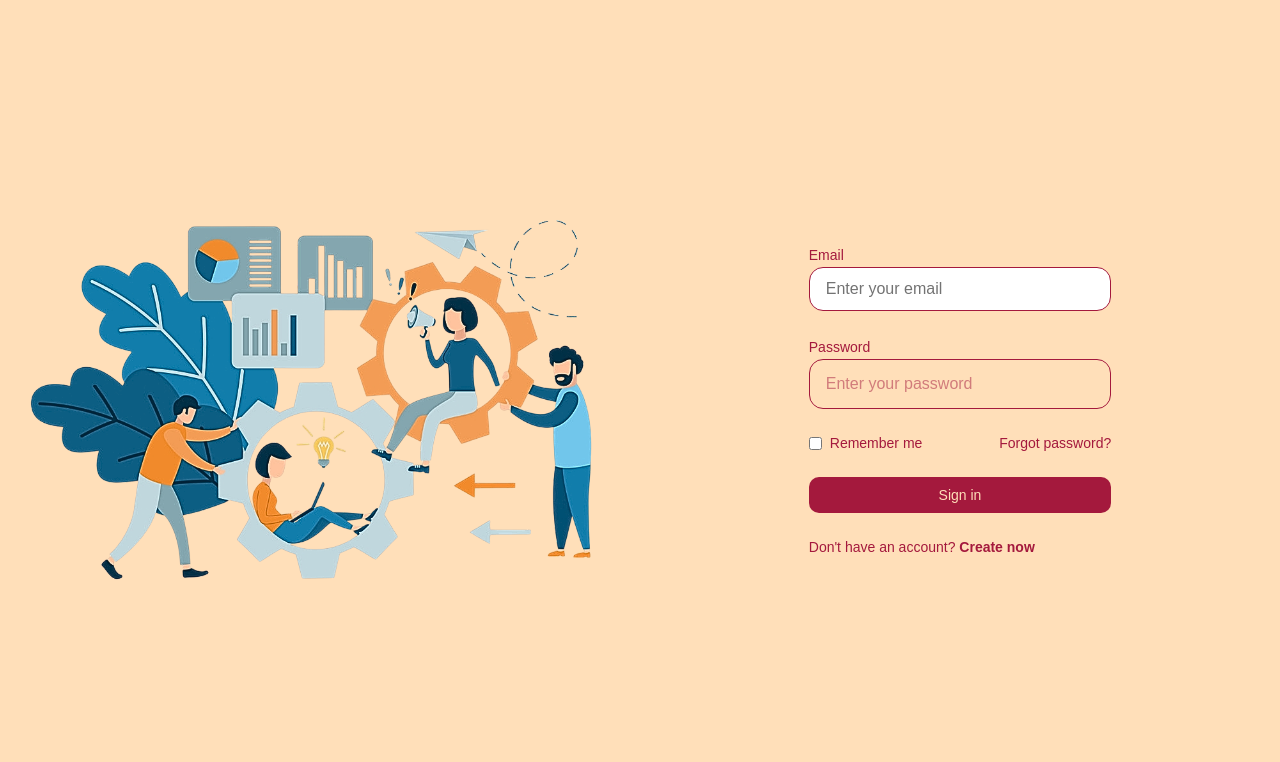
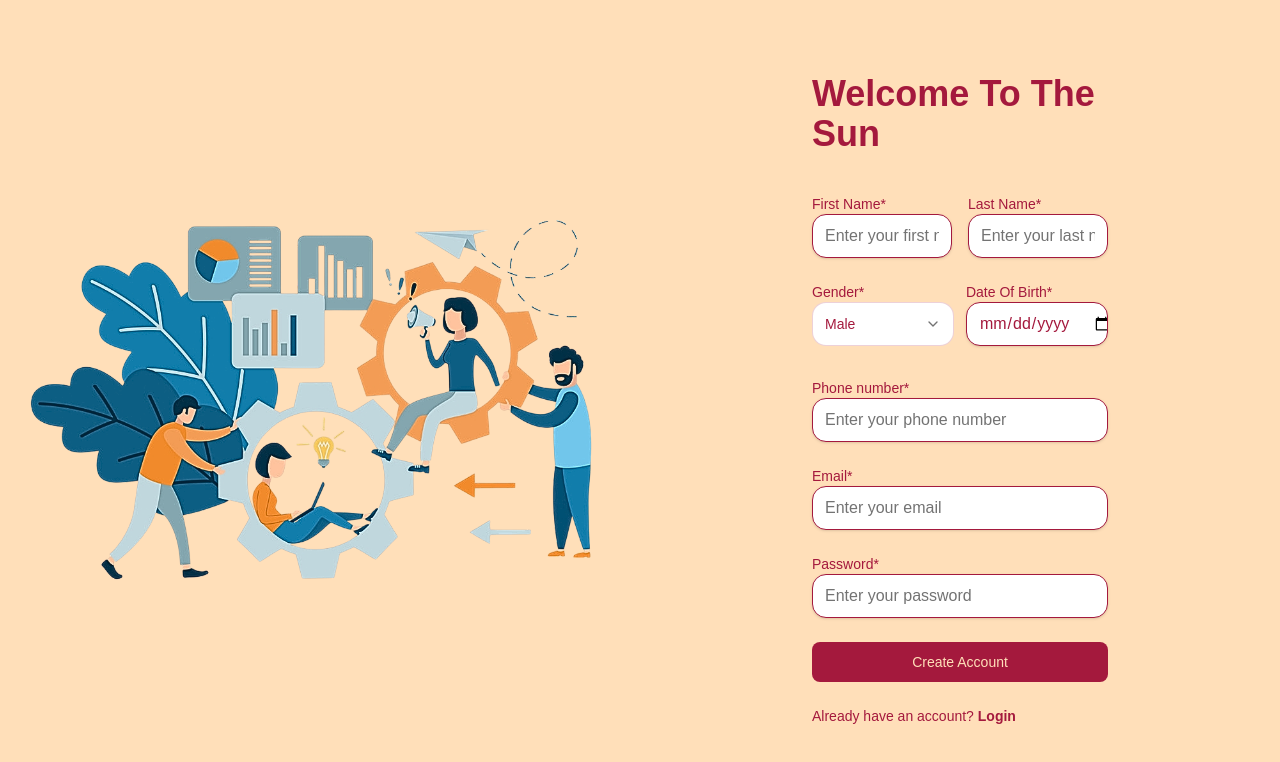
Before and after one commit to chugnv05/auth-website, a React (Vite) app: page /register in a window 1280 px wide. Shown: the top 762 px of the page. Built offline with nearby package versions, Linux system fonts and the light colour scheme.

Commit message:
feat: register form

```diff
--- a/src/features/auth/components/LoginForm.tsx
+++ b/src/features/auth/components/LoginForm.tsx
@@ -1,59 +1,43 @@
 import { PATHS } from "@/routers/paths";
 import { Button } from "@/shared/ui/Button";
 import { Input } from "@/shared/ui/Input";
+import { Label } from "@/shared/ui/label";
 import { Link } from "react-router-dom";
 
 export default function LoginForm() {
   return (
     <form className="space-y-6 text-crimson-red">
       <div className="space-y-2">
-        <label htmlFor="email" className="text-sm">
-          Email
-        </label>
+        <Label variant="basic">Email*</Label>
 
-        <Input
-          id="email"
-          type="email"
-          placeholder="Enter your email"
-          className="w-full rounded-xl border border-crimson-red px-4 py-3 outline-none transition focus:border-primary"
-        />
+        <Input variant="basic" type="email" placeholder="Enter your email" />
       </div>
 
       <div className="space-y-2">
-        <label htmlFor="password" className="text-sm font-medium">
-          Password
-        </label>
+        <Label variant="basic">Password*</Label>
 
-        <input
-          id="password"
-          type="password"
-          placeholder="Enter your password"
-          className="w-full rounded-xl border border-crimson-red px-4 py-3 outline-none transition focus:border-primary"
-        />
+        <Input variant="basic" placeholder="Enter your password" />
       </div>
 
-      <div
-        className="flex items-center justify-between
-      "
-      >
-        <label className="flex items-center gap-2 text-sm">
-          <input type="checkbox" />
+      <div className="flex items-center justify-between">
+        <Label variant="basic">
+          <Input variant="checkBox" type="checkbox" />
           <span> Remember me</span>
-        </label>
+        </Label>
 
         <Link to={PATHS.FORGOT_PASSWORD} className="text-sm hover:underline">
-          Forgot password?
+          Forgot password
         </Link>
       </div>
 
-      <Button variant="authBlock" type="submit">
+      <Button variant="authBlock" size="lg" type="submit">
         Sign in
       </Button>
 
       <p className="text-sm">
         Don't have an account?{" "}
         <Link to={PATHS.REGISTER} className="font-semibold hover:underline">
-          Create now
+          Register now
         </Link>
       </p>
     </form>
--- a/src/features/auth/components/RegisterForm.tsx
+++ b/src/features/auth/components/RegisterForm.tsx
@@ -0,0 +1,80 @@
+import { PATHS } from "@/routers/paths";
+import { Button } from "@/shared/ui/Button";
+import { Input } from "@/shared/ui/Input";
+import { Label } from "@/shared/ui/label";
+import { Select, SelectContent, SelectItem, SelectTrigger, SelectValue } from "@/shared/ui/Select";
+import { Link } from "react-router-dom";
+
+export default function RegisterForm() {
+  return (
+    <form className="space-y-6 text-crimson-red">
+      <div className="flex gap-4">
+        <div className="space-y-2">
+          <Label variant="basic">First Name*</Label>
+
+          <Input variant="basic" placeholder="Enter your first name" />
+        </div>
+
+        <div className="space-y-2">
+          <Label variant="basic">Last Name*</Label>
+
+          <Input variant="basic" placeholder="Enter your last name" />
+        </div>
+      </div>
+
+      <div className="flex justify-between">
+        <div className="space-y-2 w-[48%]">
+          <Label variant="basic">Gender*</Label>
+
+          <Select>
+            <SelectTrigger variant="auth">
+              <SelectValue placeholder="Male" />
+            </SelectTrigger>
+
+            <SelectContent>
+              <SelectItem value="MALE">Male</SelectItem>
+              <SelectItem value="FEMALE">Female</SelectItem>
+              <SelectItem value="UNKNOWN">Unknown</SelectItem>
+              <SelectItem value="OTHER">Other</SelectItem>
+            </SelectContent>
+          </Select>
+        </div>
+
+        <div className="space-y-2 w-[48%]">
+          <Label variant="basic">Date Of Birth*</Label>
+
+          <Input variant="basic" type="date" placeholder="Enter your last name" />
+        </div>
+      </div>
+
+      <div className="space-y-2">
+        <Label variant="basic">Phone number*</Label>
+
+        <Input variant="basic" type="number" placeholder="Enter your phone number" />
+      </div>
+
+      <div className="space-y-2">
+        <Label variant="basic">Email*</Label>
+
+        <Input variant="basic" type="email" placeholder="Enter your email" />
+      </div>
+
+      <div className="space-y-2">
+        <Label variant="basic">Password*</Label>
+
+        <Input variant="basic" type="password" placeholder="Enter your password" />
+      </div>
+
+      <Button variant="authBlock" size="lg" type="submit">
+        Create Account
+      </Button>
+
+      <p className="text-sm">
+        Already have an account?{" "}
+        <Link to={PATHS.LOGIN} className="font-semibold hover:underline">
+          Login
+        </Link>
+      </p>
+    </form>
+  );
+}
--- a/src/layouts/auth/AuthLayout.tsx
+++ b/src/layouts/auth/AuthLayout.tsx
@@ -8,7 +8,7 @@ export default function AuthLayout() {
         <img src={svg.banner} alt="Banner" className="w-full" />
       </div>
 
-      <div className="flex items-center justify-center px-6 py-10">
+      <div className="flex items-center justify-center p-6">
         <Outlet />
       </div>
     </div>
--- a/src/pages/auth/LoginPage.tsx
+++ b/src/pages/auth/LoginPage.tsx
@@ -2,7 +2,8 @@ import LoginForm from "@/features/auth/components/LoginForm";
 
 export default function LoginPage() {
   return (
-    <div className="">
+    <div className="w-full h-auto object-contain md:w-full lg:w-[50%]">
+      <h1 className="text-4xl font-bold text-crimson-red mb-10">Welcome Back</h1>
       <LoginForm />
     </div>
   );
--- /dev/null
+++ b/src/pages/auth/RegisterPage.tsx
@@ -0,0 +1,10 @@
+import RegisterForm from "@/features/auth/components/RegisterForm";
+
+export default function RegisterPage() {
+  return (
+    <div className="w-full h-auto object-contain md:w-full lg:w-[50%]">
+      <h1 className="text-4xl font-bold text-crimson-red mb-10">Welcome To The Sun</h1>
+      <RegisterForm />
+    </div>
+  );
+}
--- a/src/pages/dashboard/index.tsx
+++ b/src/pages/dashboard/index.tsx
@@ -1,4 +1,5 @@
 import svg from "@/assets/svg";
+import { Button } from "@/shared/ui/Button";
 
 export default function DashboardPage() {
   return (
@@ -15,13 +16,13 @@ export default function DashboardPage() {
         </p>
 
         <div className="flex items-center gap-4">
-          <button className="bg-crimson-red px-6 py-3 text-peach rounded-lg transition hover:-translate-y-0.5">
+          <Button variant="getStarted" size="lg">
             Get Started
-          </button>
+          </Button>
 
-          <button className="border border-crimson-red px-6 py-3 text-crimson-red rounded-lg transition hover:bg-crimson-red hover:text-peach">
+          <Button variant="learnMore" size="lg">
             Learn More
-          </button>
+          </Button>
         </div>
       </div>
 
--- a/src/routers/auth.routes.tsx
+++ b/src/routers/auth.routes.tsx
@@ -1,4 +1,5 @@
 import LoginPage from "@/pages/auth/LoginPage";
+import RegisterPage from "@/pages/auth/RegisterPage";
 
 export const authRoutes = [
   {
@@ -7,6 +8,6 @@ export const authRoutes = [
   },
   {
     path: "register",
-    element: <LoginPage />,
+    element: <RegisterPage />,
   },
 ];
--- a/src/shared/ui/Button.tsx
+++ b/src/shared/ui/Button.tsx
@@ -33,6 +33,12 @@ const buttonVariants = cva(
         menu: "bg-crimson-red text-peach hover:bg-peach hover:text-crimson-red gently-emerge",
 
         authBlock: "w-full py-5 bg-crimson-red text-peach hover:bg-crimson",
+
+        getStarted:
+          "bg-crimson-red px-6 py-3 text-peach rounded-lg transition hover:-translate-y-0.5",
+
+        learnMore:
+          "border border-crimson-red px-6 py-3 text-crimson-red rounded-lg transition hover:bg-crimson-red hover:text-peach",
       },
       size: {
         default: "h-9 px-4 py-2",
--- a/src/shared/ui/Input.tsx
+++ b/src/shared/ui/Input.tsx
@@ -22,12 +22,13 @@ const inputVariants = cva(
         ],
         ghost: ["rounded-full border-border bg-muted/50", "focus-visible:bg-background"],
         search: ["rounded-full border-boder bg-muted/50", "focus-visiable:bg-background"],
-        auth: [
+        basic: [
           "border-crimson-red/20 bg-white",
           "focus-visible: border-crimson-red",
           "focus-visible: ring-crimson-red/20",
           "shadow-sm",
         ],
+        checkBox: "w-4 h-4",
       },
       size: {
         sm: "h-9, text-sm",
--- a/src/shared/ui/label.tsx
+++ b/src/shared/ui/label.tsx
@@ -17,7 +17,7 @@ const labelVariants = cva(
         mute: "text-muted-foreground",
         error: "text-destructive",
         success: "text-deep-jungle-green",
-        auth: "text-crimson-red",
+        basic: "text-crimson-red",
       },
 
       size: {
```
